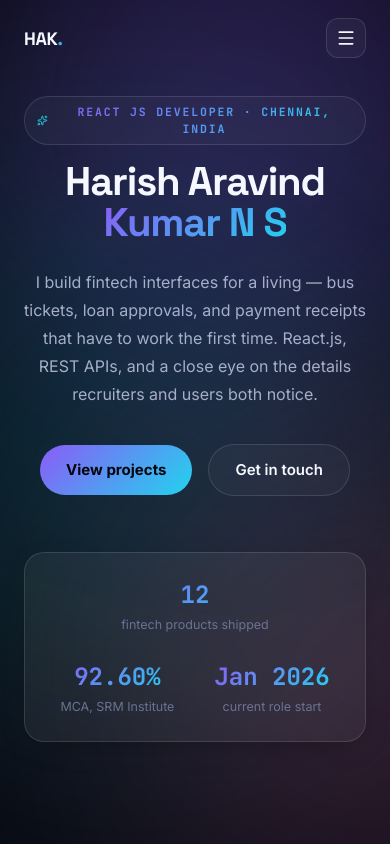
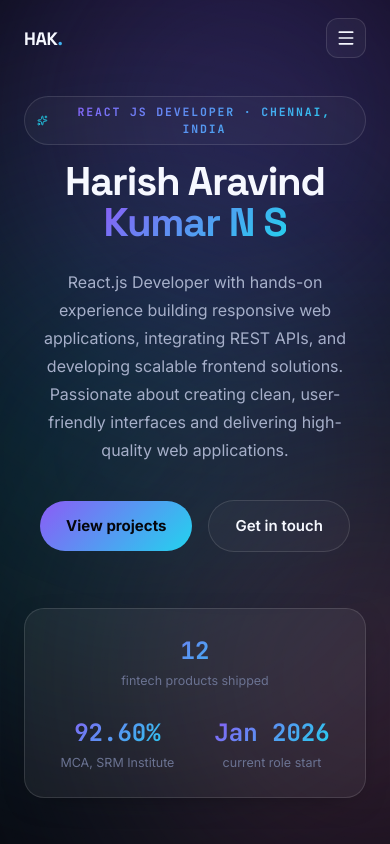
Before and after one commit to HarishHaks/portfolio, a React (Vite) app: page / in a window 390 px wide. Shown: the top 844 px of the page. Built offline with nearby package versions, Linux system fonts and the light colour scheme.

Commit message:
Update hero section and fix mobile project cards

```diff
--- a/src/App.jsx
+++ b/src/App.jsx
@@ -281,7 +281,8 @@ function TicketCard({
           ))}
         </ul>
       </div>
-      <div className="relative flex md:flex-col items-center justify-between md:justify-center gap-3 px-7 py-5 md:py-8 md:w-[30%]">
+      <div className="relative flex flex-col md:flex-col items-center justify-center gap-3 px-7 py-5 md:py-8 md:w-[30%]">
+        {" "}
         <div
           style={{
             fontFamily: "'JetBrains Mono', monospace",
@@ -875,10 +876,14 @@ export default function Portfolio() {
               marginTop: 24,
             }}
           >
-            I build fintech interfaces for a living — bus tickets, loan
+            {/* I build fintech interfaces for a living — bus tickets, loan
             approvals, and payment receipts that have to work the first time.
             React.js, REST APIs, and a close eye on the details recruiters and
-            users both notice.
+            users both notice. */}
+            React.js Developer with hands-on experience building responsive web
+            applications, integrating REST APIs, and developing scalable
+            frontend solutions. Passionate about creating clean, user-friendly
+            interfaces and delivering high-quality web applications.
           </p>
           <div className="hero-anim-4 flex flex-wrap items-center justify-center gap-4 mt-9">
             <a
```
